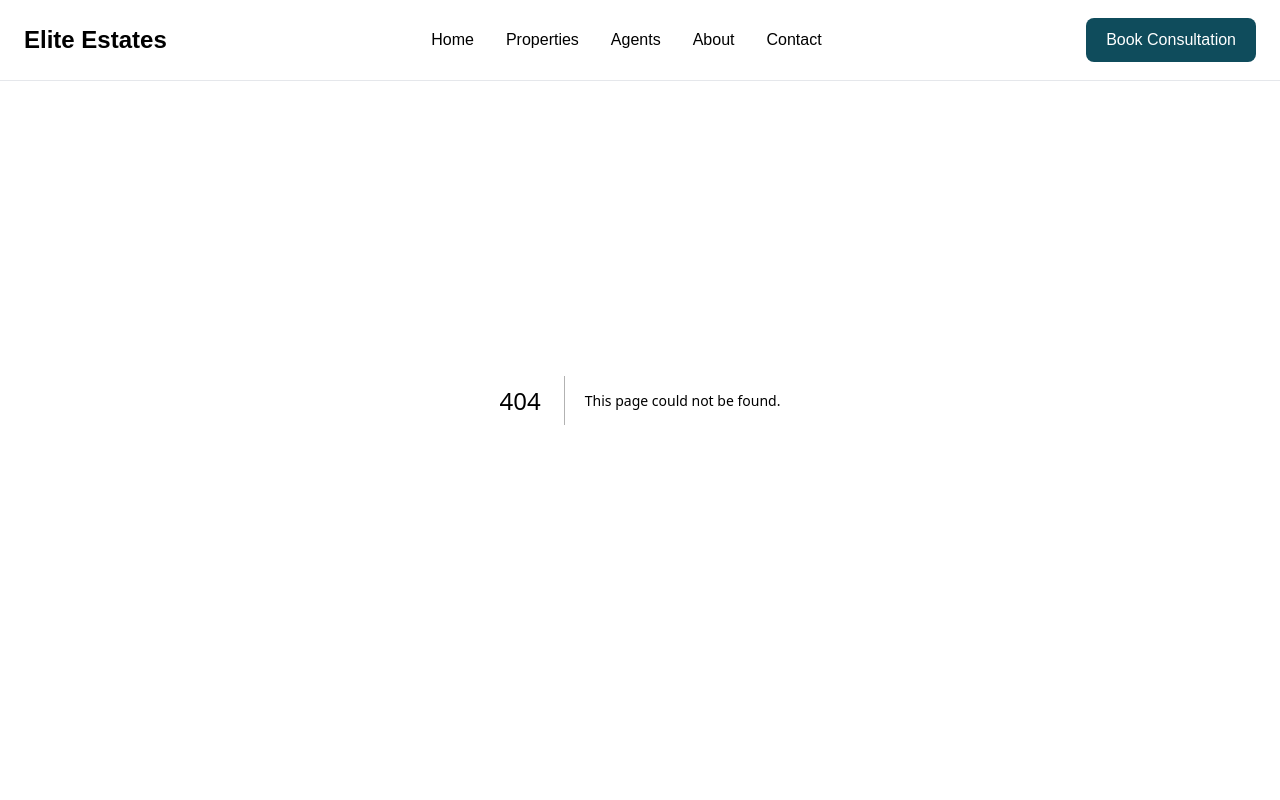
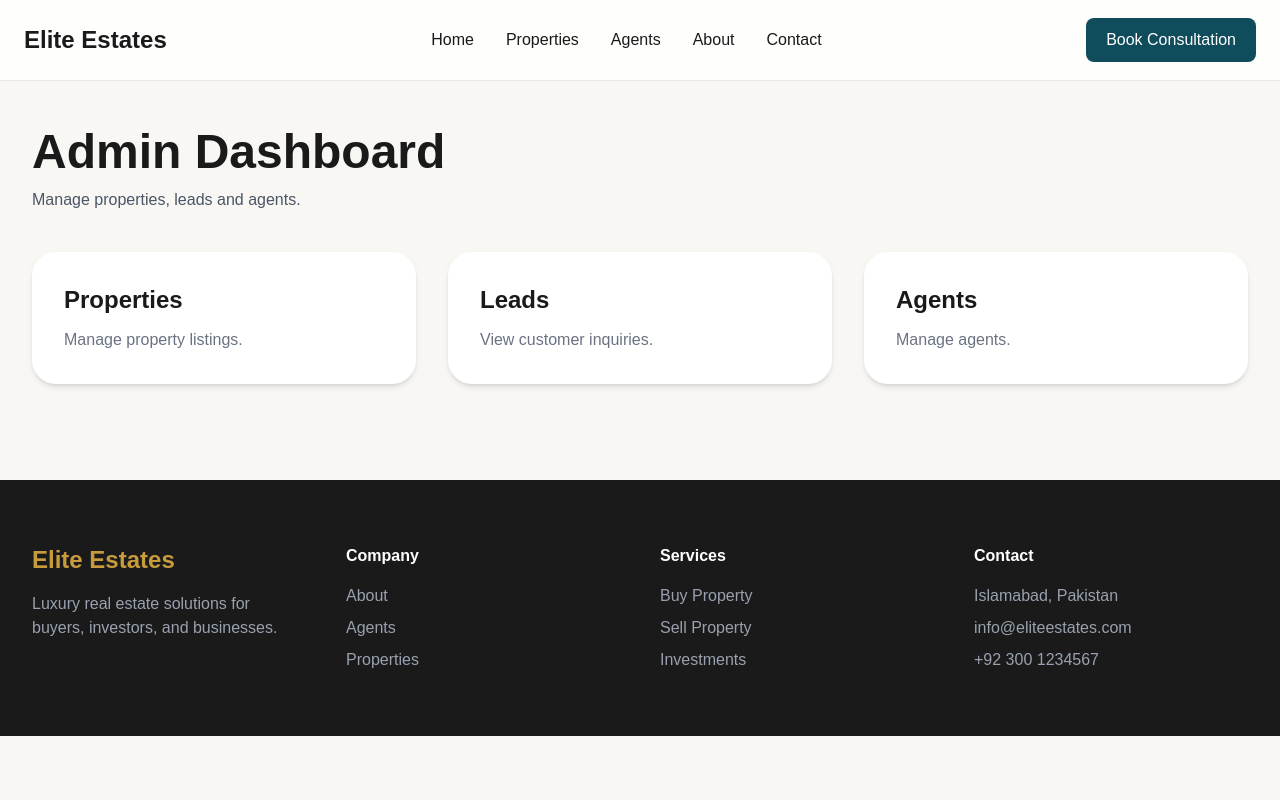
Before and after one commit to afridi-ishaq/Elite-Estate, a Next.js app: page /admin in a window 1280 px wide. Before the commit this address had no page. Shown: the top 800 px of the page. Built offline with nearby package versions, Linux system fonts and the light colour scheme.

Commit message:
new updates

```diff
--- /dev/null
+++ b/src/app/admin/page.jsx
@@ -0,0 +1,79 @@
+import Link from "next/link";
+import Container from "@/components/Container";
+
+export default function AdminPage() {
+  return (
+    <main className="pt-32 pb-24">
+      <Container>
+        <div className="mb-10">
+          <h1 className="text-5xl font-bold">
+            Admin Dashboard
+          </h1>
+
+          <p className="text-gray-600 mt-3">
+            Manage properties, leads and agents.
+          </p>
+        </div>
+
+        <div className="grid md:grid-cols-3 gap-8">
+          <Link
+            href="/admin/properties"
+            className="
+              bg-white
+              rounded-3xl
+              p-8
+              shadow-md
+              hover:shadow-xl
+            "
+          >
+            <h2 className="text-2xl font-bold">
+              Properties
+            </h2>
+
+            <p className="text-gray-500 mt-3">
+              Manage property listings.
+            </p>
+          </Link>
+
+          <Link
+            href="/admin/leads"
+            className="
+              bg-white
+              rounded-3xl
+              p-8
+              shadow-md
+              hover:shadow-xl
+            "
+          >
+            <h2 className="text-2xl font-bold">
+              Leads
+            </h2>
+
+            <p className="text-gray-500 mt-3">
+              View customer inquiries.
+            </p>
+          </Link>
+
+          <Link
+            href="/admin/agents"
+            className="
+              bg-white
+              rounded-3xl
+              p-8
+              shadow-md
+              hover:shadow-xl
+            "
+          >
+            <h2 className="text-2xl font-bold">
+              Agents
+            </h2>
+
+            <p className="text-gray-500 mt-3">
+              Manage agents.
+            </p>
+          </Link>
+        </div>
+      </Container>
+    </main>
+  );
+}
--- a/src/components/PropertyCard.jsx
+++ b/src/components/PropertyCard.jsx
@@ -68,6 +68,7 @@ export default function PropertyCard({ property }) {
               py-2
               rounded-lg
             "
+            style={{ color: "white" }}
           >
             View
           </Link>
--- /dev/null
+++ b/src/lib/dashboard-service.jsx
@@ -0,0 +1,17 @@
+import { prisma } from "./prisma";
+
+export async function getDashboardStats() {
+  const properties = await prisma.property.count();
+  const leads = await prisma.lead.count();
+  const agents = await prisma.user.count({
+    where: {
+      role: "AGENT",
+    },
+  });
+
+  return {
+    properties,
+    leads,
+    agents,
+  };
+}
```
